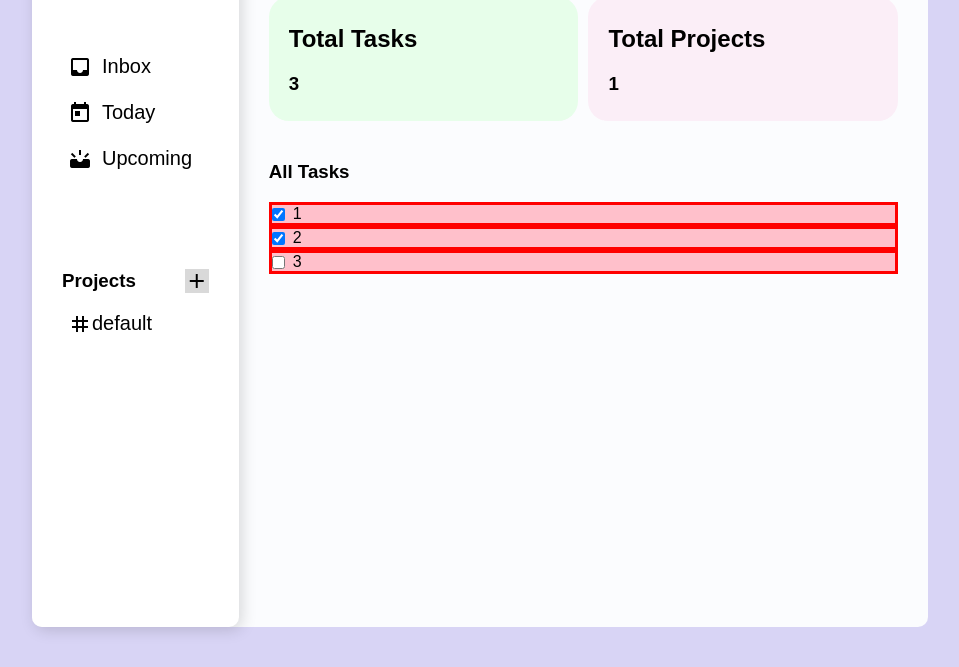
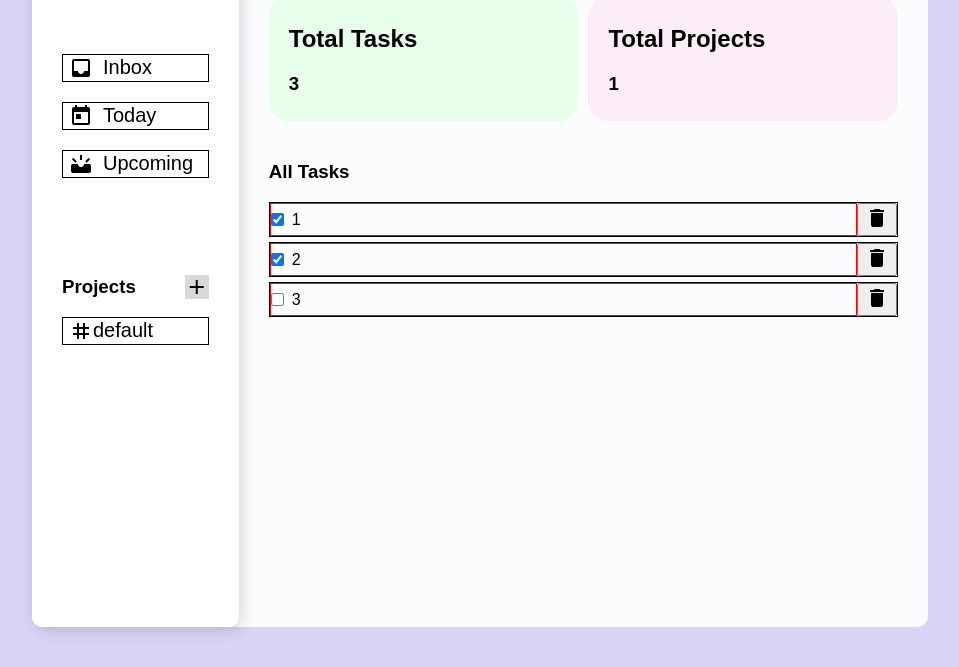
Before and after one commit to 2007MK/taskify, a website built with webpack: page src/template.html in a window 1280 px wide. Shown: the part 133-800 px from the top of the page, without its empty margins (160-1119 px from the left). Built offline with nearby package versions, Linux system fonts and the light colour scheme.

Commit message:
Create delete button for todos

```diff
--- a/src/dom.js
+++ b/src/dom.js
@@ -156,7 +156,21 @@ function projectsClickHandler(projectName) {
 
         leftSection.appendChild(checkbox);
         leftSection.appendChild(taskName);
+
+        let rightSection = document.createElement("div");
+            rightSection.setAttribute("class", "right-section");
+        let deleteBtn = document.createElement("button");
+            deleteBtn.setAttribute("class", "todo-delete-btn");
+            deleteBtn.addEventListener("click", (e) => projectManager.deleteTodo(todo.id));
+        let iconSpan = document.createElement("span");
+            iconSpan.setAttribute("class", "material-icons");
+            iconSpan.textContent = "delete";
+
+        deleteBtn.appendChild(iconSpan);
+        rightSection.appendChild(deleteBtn);
+
         li.appendChild(leftSection);
+        li.appendChild(rightSection);
         todoList.appendChild(li);
 
         todoContainer.appendChild(todoList);
--- a/src/projectManager.js
+++ b/src/projectManager.js
@@ -2,6 +2,7 @@ import { Todo }from "./todo";
 import { Project } from "./project";
 import { renderNav, renderProjects } from "./render";
 import { getCurrentTab } from "./appState"
+import { navClickHandler, projectsClickHandler } from "./dom"
 
 const projectManager = (function() {
     let projects = []; //private
@@ -88,6 +89,22 @@ const projectManager = (function() {
 
     }
 
+    function deleteTodo(id) {
+        let {projIndex, todoIndex} = findSpecificTodo(id);
+        let project = projects[projIndex];
+        let todos = project.todos;
+        todos.splice(todoIndex, 1);
+
+        console.log(projects);
+
+        if (getCurrentTab() === "inbox") {
+            navClickHandler("inbox");
+        } else {
+            projectsClickHandler(getCurrentTab());
+        }
+
+    }
+
 
     function findSpecificTodo(id) {
         let projIndex;
@@ -105,7 +122,7 @@ const projectManager = (function() {
         }
     }
 
-    return {getProjects, createProject, createTodo, pushProject, getTodos, getAllTodos, toggleStatus}
+    return {getProjects, createProject, createTodo, pushProject, getTodos, getAllTodos, toggleStatus, deleteTodo}
 })();
 
 export {projectManager}
--- a/src/styles.css
+++ b/src/styles.css
@@ -200,14 +200,23 @@ p {
 
 .todo-list {
   list-style: none;
-  background-color: pink;
+  display:flex;
+  justify-content: center;
+  flex-direction: column;
+  gap: 5px;
+}
+
+li {
+  display: flex;
+  border: 1px solid black;
 }
 
 li > .left-section {
   display: flex;
-  border: 3px solid red;
+  border: 1px solid red;
   gap: 0.5rem;
   align-items: center;
+  flex-grow: 1;
 }
 
 .todo-list input[type="checkbox"] {
```
